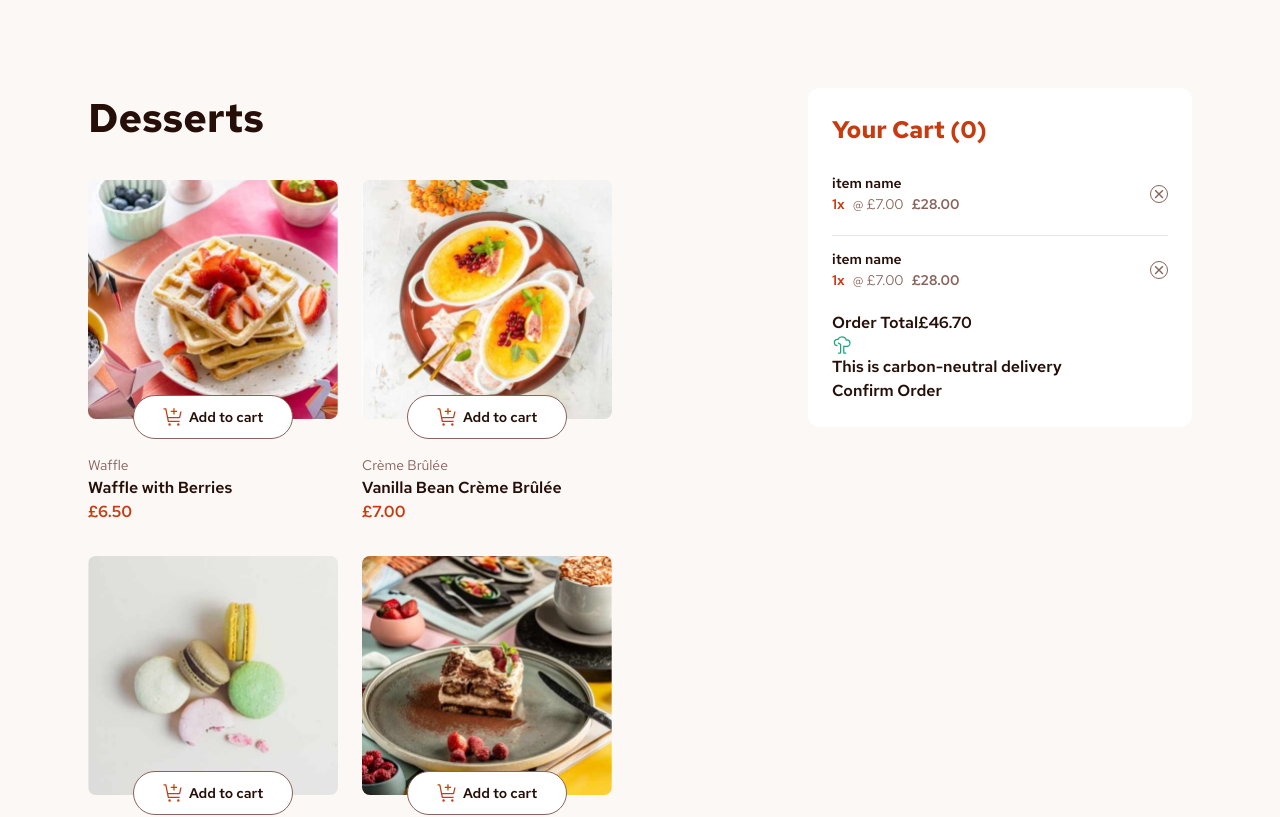
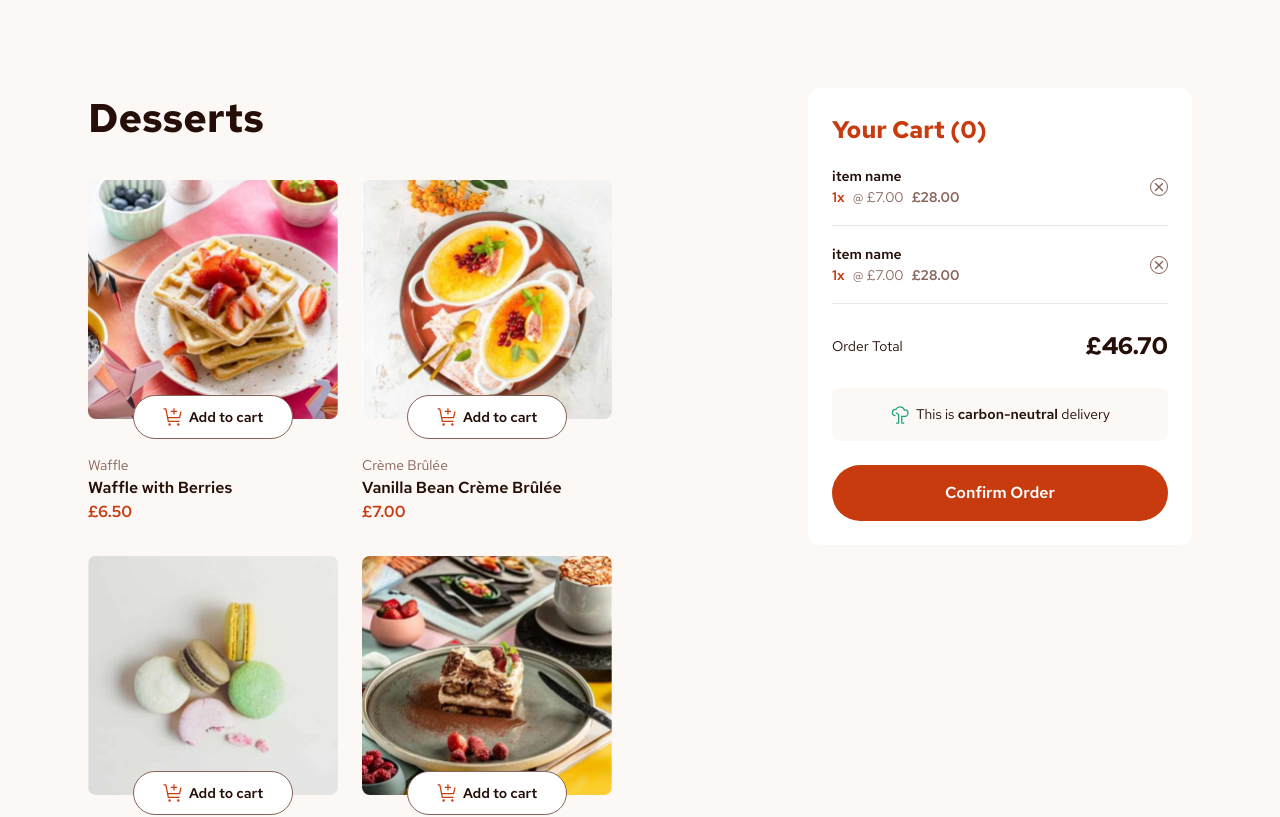
Before and after one commit to anetakasprzak/fm-product-list-cart, a React (Vite) app: page / in a window 1280 px wide. Shown: the top 817 px of the page. Built offline with nearby package versions, Linux system fonts and the light colour scheme.

Commit message:
summary styles

```diff
--- a/src/components/Cart.tsx
+++ b/src/components/Cart.tsx
@@ -1,9 +1,7 @@
 function Cart() {
   return (
     <div className="flex flex-col shrink-0 w-[38.4rem] h-max bg-white p-[2.4rem] rounded-[1.2rem]">
-      <h2 className="text-[#C73B0F] font-[700] text-[2.4rem] mb-[2.5rem]">
-        Your Cart (0)
-      </h2>
+      <h2 className="text-[#C73B0F] font-[700] text-[2.4rem]">Your Cart (0)</h2>
       {/* <EmptyCart /> */}
       <CartList />
     </div>
@@ -28,34 +26,43 @@ function EmptyCart() {
 function CartList() {
   return (
     <div>
-      <ul className="flex flex-col gap-5">
+      <ul className="flex flex-col">
         <li className="border-b-[1px] border-[#F5EEEC)]">
           <CartItem />
         </li>
-        <li>
+        <li className="border-b-[1px] border-[#F5EEEC)]">
           <CartItem />
         </li>
       </ul>
 
-      <div>
-        <span>Order Total</span>
-        <span>£46.70</span>
+      {/* SUMMARY */}
+      <div className="flex flex-col gap-[2.4rem] pt-[2.4rem]">
+        <div className="flex justify-between items-center">
+          <span className="font-[400] text-[1.4rem] text-[#260F08]">
+            Order Total
+          </span>
+          <span className="font-[700] text-[2.4rem] text-[#260F08]">
+            £46.70
+          </span>
+        </div>
+
+        <div className="flex gap-2 justify-center items-center bg-[#FCF8F6] rounded-[0.8rem] py-[1.6rem] ">
+          <img src="../../public/assets/images/icon-carbon-neutral.svg" />
+          <p className="text-[#260F08] text-[1.4rem] font-[400]">
+            This is <span className="font-[600]">carbon-neutral</span> delivery
+          </p>
+        </div>
+        <button className="bg-[#C73B0F] text-[#fff] text-[1.6rem] font-[600] w-[100%] rounded-full py-[1.6rem] hover:bg-[#a22e0b] transition-all duration-200">
+          Confirm Order
+        </button>
       </div>
-
-      <div>
-        <img src="../../public/assets/images/icon-carbon-neutral.svg" />
-        <p>
-          This is <span>carbon-neutral</span> delivery
-        </p>
-      </div>
-      <button>Confirm Order</button>
     </div>
   );
 }
 
 function CartItem() {
   return (
-    <div className="flex justify-between pb-8">
+    <div className="flex justify-between py-7">
       <div className="flex flex-col">
         <h4 className="font-[600] text-[1.4rem] text-[#260F08]">item name</h4>
         <div className="flex gap-[0.8rem]">
```
